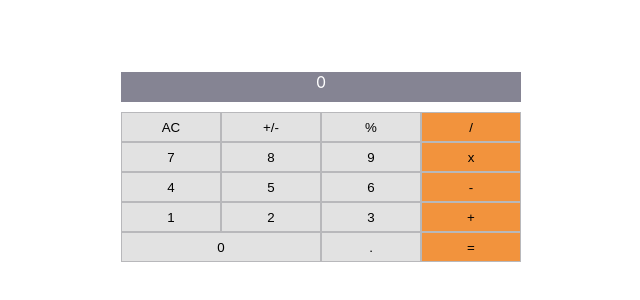
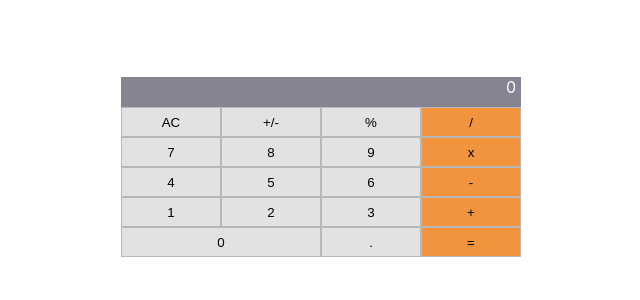
Before and after one commit to AlejandraKeber/math-magicians-react-calculator, a React (Create React App) app: page / in a window 1280 px wide. Shown: the part 238-538 px from the top of the page, without its empty margins (319-959 px from the left). Built offline with nearby package versions, Linux system fonts and the light colour scheme.

Commit message:
Fix style

```diff
--- a/src/components/Calculator.css
+++ b/src/components/Calculator.css
@@ -17,9 +17,10 @@
   width: 400px;
   height: 30px;
   margin-top: 10px;
-  margin-bottom: 10px;
   background-color: #858493;
   color: white;
+  text-align: right;
+  padding-right: 5px;
 }
 
 .buttons-row {
```
